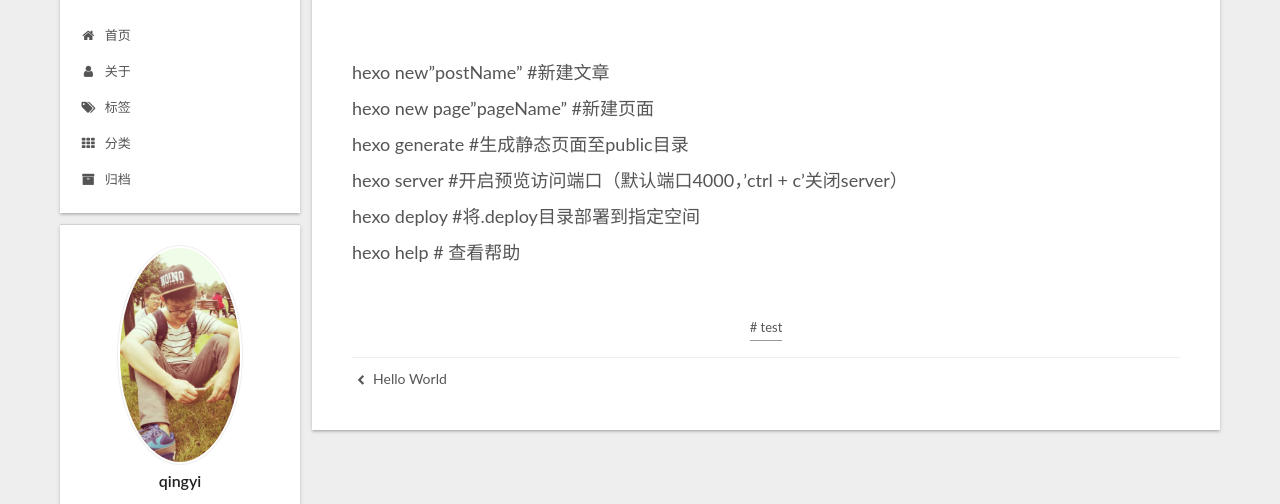
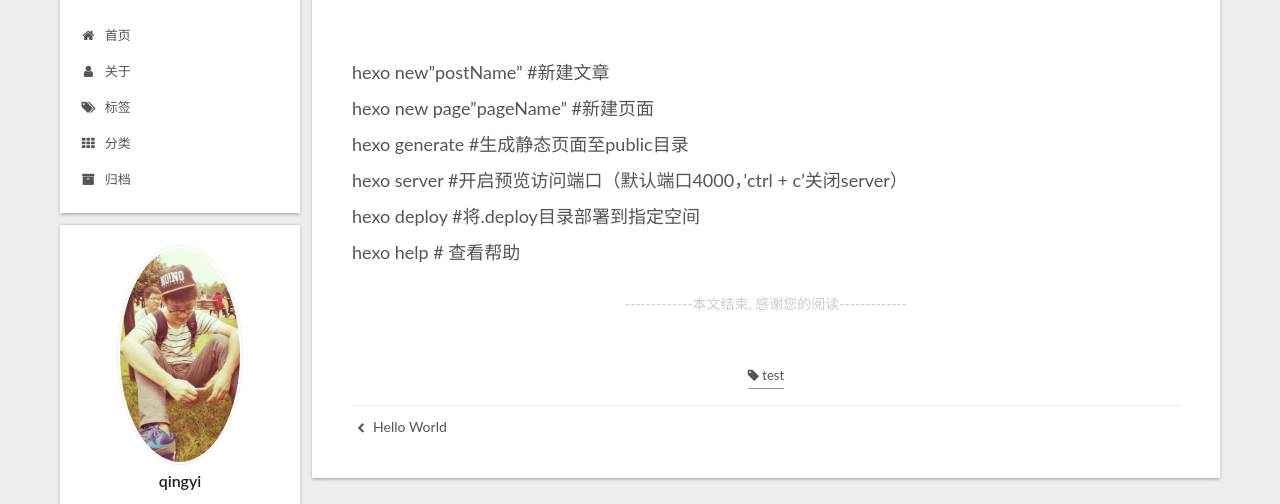
Before and after one commit to zhangtengjin/zhangtengjin.github.io, a plain HTML site: page 2019/10/22/qy-test/index.html in a window 1280 px wide. Shown: the part 120-624 px from the top of the page. Drawn offline with Linux system fonts and the light colour scheme.

Commit message:
Site updated: 2019-10-22 15:27:12

```diff
--- a/2019/10/22/qy-test/index.html
+++ b/2019/10/22/qy-test/index.html
@@ -238,9 +238,20 @@
 
 
 
+      <div>
+
+          <div>
+
+        <div style="text-align:center;color: #ccc;font-size:14px;">-------------本文结束, 感谢您的阅读-------------</div>
+
+</div>
+
+      </div>
+
       <footer class="post-footer">
+
           <div class="post-tags">
-              <a href="/tags/test/" rel="tag"># test</a>
+              <a href="/tags/test/" rel="tag"><i class="fa fa-tag"></i> test</a>
           </div>
 
 
--- a/css/main.css
+++ b/css/main.css
@@ -1153,7 +1153,7 @@
 }
 .links-of-author a::before,
 .links-of-author span.exturl::before {
-  background: #bf0f7d;
+  background: #038cbf;
   border-radius: 50%;
   content: ' ';
   display: inline-block;
```
Also changed, not shown: 2019/10/22/hello-world/index.html (+10 -0 lines).
